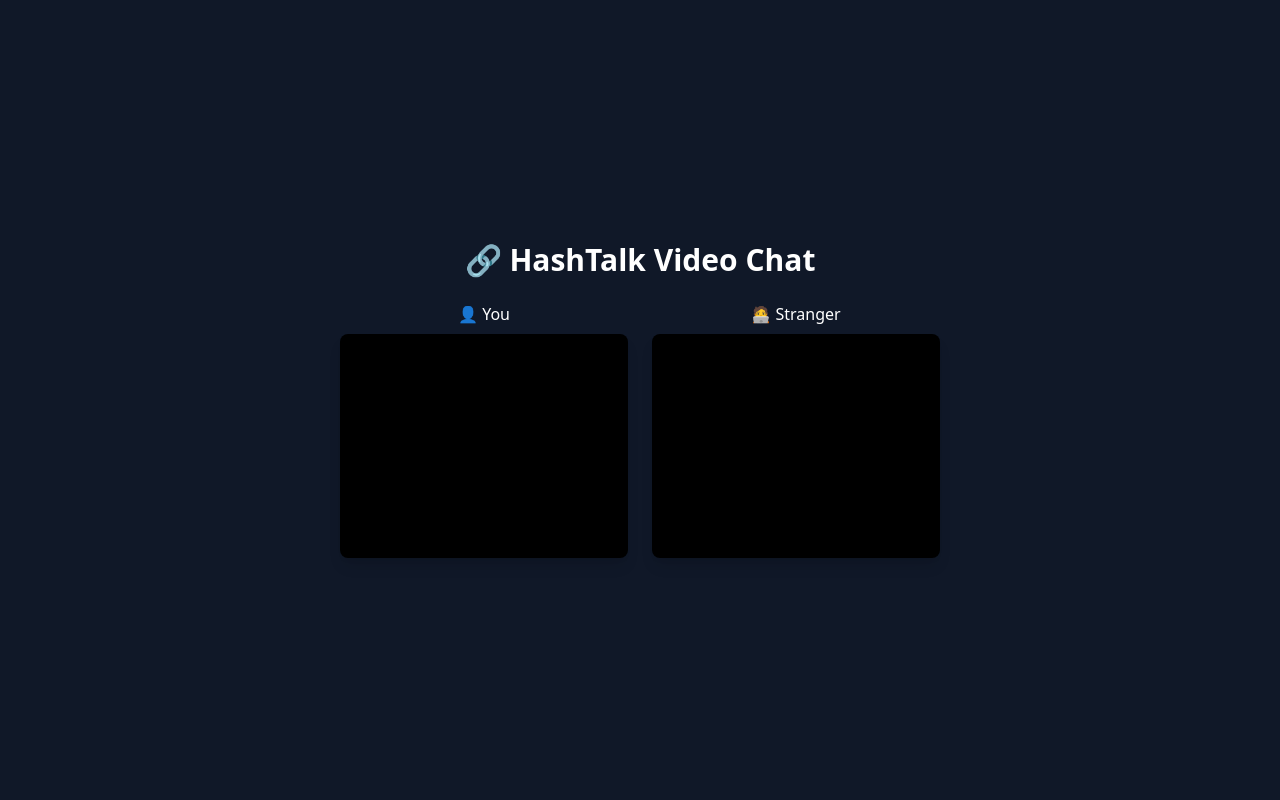
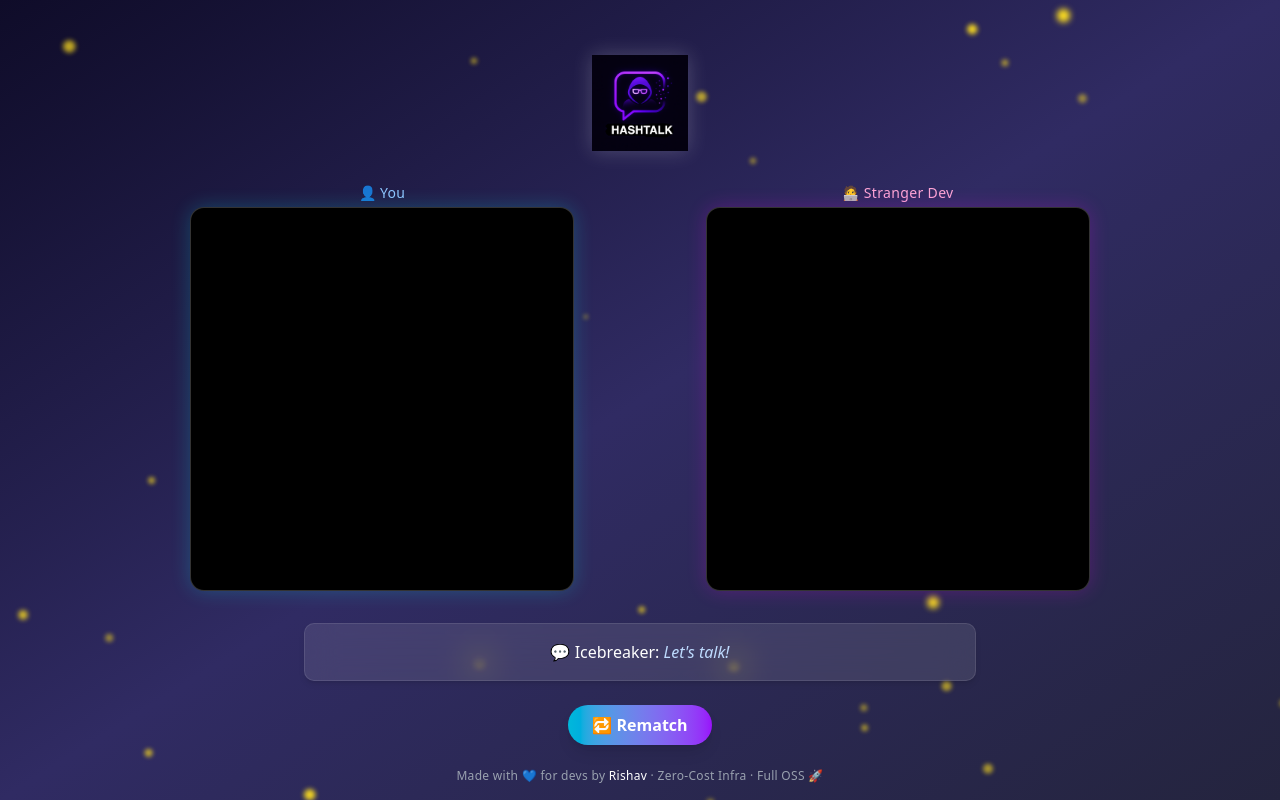
Before and after one commit to rishav-learnerml/hashcode-fe, a React (Vite) app: page /match in a window 1280 px wide. Built offline with nearby package versions, Linux system fonts and the light colour scheme; no server answers.

Commit message:
Add axios for API calls and enhance Match component with animated logo and icebreaker feature

```diff
--- a/package.json
+++ b/package.json
@@ -15,6 +15,7 @@
     "@radix-ui/react-switch": "^1.2.5",
     "@radix-ui/react-tabs": "^1.1.12",
     "@tailwindcss/vite": "^4.1.11",
+    "axios": "^1.11.0",
     "class-variance-authority": "^0.7.1",
     "clsx": "^2.1.1",
     "framer-motion": "^12.23.9",
--- a/src/pages/Match.tsx
+++ b/src/pages/Match.tsx
@@ -1,5 +1,9 @@
 import { useEffect, useRef, useState } from "react";
 import io from "socket.io-client";
+import axios from "axios";
+import { motion } from "framer-motion";
+import logo from "../assets/logo.png"; // or wherever your logo is stored
+import Fireflies from "../components/Fireflies";
 
 const socket = io("https://hashtalk.swagcoder.in", {
   transports: ["websocket"],
@@ -10,8 +14,10 @@ const Match = () => {
   const remoteVideoRef = useRef<HTMLVideoElement | null>(null);
   const peerRef = useRef<RTCPeerConnection | null>(null);
   const localStreamRef = useRef<MediaStream | null>(null);
+
   const [remoteSocketId, setRemoteSocketId] = useState<string | null>(null);
   const [isInitiator, setIsInitiator] = useState<boolean>(false);
+  const [icebreaker, setIcebreaker] = useState<string>("");
 
   // 1. Get local media
   useEffect(() => {
@@ -90,8 +96,6 @@ const Match = () => {
     socket.on("match-found", ({ socketId }: { socketId: string }) => {
       console.log("Match found with", socketId);
       setRemoteSocketId(socketId);
-
-      // Simple deterministic logic: lexicographically smaller ID initiates
       if ((socket as any).id < socketId) {
         setIsInitiator(true);
       }
@@ -115,8 +119,8 @@ const Match = () => {
 
     socket.on("receiving-returned-signal", async ({ signal }) => {
       console.log("Receiving returned signal");
-      const connectionState = peerRef.current?.signalingState;
-      if (connectionState !== "stable") {
+      const state = peerRef.current?.signalingState;
+      if (state !== "stable") {
         try {
           await peerRef.current?.setRemoteDescription(
             new RTCSessionDescription(signal)
@@ -124,8 +128,6 @@ const Match = () => {
         } catch (e) {
           console.error("Error setting returned signal:", e);
         }
-      } else {
-        console.log("Ignoring returned signal due to state:", connectionState);
       }
     });
 
@@ -139,9 +141,7 @@ const Match = () => {
 
     socket.on("user-disconnected", (id) => {
       console.log("User disconnected:", id);
-      if (remoteVideoRef.current) {
-        remoteVideoRef.current.srcObject = null;
-      }
+      if (remoteVideoRef.current) remoteVideoRef.current.srcObject = null;
       peerRef.current?.close();
       peerRef.current = null;
     });
@@ -155,38 +155,102 @@ const Match = () => {
     };
   }, []);
 
-  // Trigger call initiation after we know both socketId and role
   useEffect(() => {
     if (remoteSocketId && isInitiator) {
       initiateCall();
     }
   }, [remoteSocketId, isInitiator]);
 
+  // Icebreaker fetch
+  useEffect(() => {
+    const fetchIcebreaker = async () => {
+      try {
+        const res = await axios.get("http://localhost:3000/ai/icebreaker");
+        setIcebreaker(res.data?.message || "Let's talk!");
+      } catch (err) {
+        console.error("Failed to fetch icebreaker:", err);
+        setIcebreaker("Let's talk!");
+      }
+    };
+    fetchIcebreaker();
+  }, []);
+
+  const handleRematch = async () => {
+    window.location.reload(); // Simple rematch by reloading
+  };
+
   return (
-    <div className="flex flex-col items-center justify-center min-h-screen bg-gray-900 text-white p-4 gap-6">
-      <h1 className="text-3xl font-bold">🔗 HashTalk Video Chat</h1>
-      <div className="flex flex-col md:flex-row items-center gap-6">
-        <div className="flex flex-col items-center">
-          <p className="mb-2">👤 You</p>
+ <div className="relative min-h-screen bg-gradient-to-br from-[#0f0c29] via-[#302b63] to-[#24243e] text-white flex flex-col items-center justify-center px-4 overflow-hidden">
+  <Fireflies />
+
+  {/* Animated Logo */}
+  <motion.img
+    src={logo}
+    alt="HashTalk Logo"
+    className="w-24 h-24 bg-transparent mb-8 z-10 drop-shadow-[0_0_10px_rgba(255,255,255,0.2)]"
+    animate={{ y: [0, -12, 0] }}
+    transition={{ duration: 2.5, ease: "easeInOut" }}
+  />
+
+  {/* Video Grid */}
+  <motion.div
+    className="grid grid-cols-1 md:grid-cols-2 gap-2 w-full max-w-5xl z-10"
+    initial={{ opacity: 0, y: 20 }}
+    animate={{ opacity: 1, y: 0 }}
+    transition={{ duration: 0.7, delay: 0.2 }}
+  >
+    {/* Local Video */}
+    <div className="flex flex-col items-center space-y-1">
+      <p className="text-sm text-blue-300 tracking-wide">👤 You</p>
       <video
         ref={localVideoRef}
         autoPlay
         playsInline
         muted
-            className="w-72 h-56 bg-black rounded-md shadow-lg"
+        className="rounded-xl border border-white/20 bg-black w-full max-w-sm aspect-video object-cover shadow-[0_0_20px_rgba(0,255,255,0.2)] md:w-96 md:h-96"
       />
     </div>
-        <div className="flex flex-col items-center">
-          <p className="mb-2">🧑‍💻 Stranger</p>
+
+    {/* Remote Video */}
+    <div className="flex flex-col items-center space-y-1">
+      <p className="text-sm text-pink-300 tracking-wide">🧑‍💻 Stranger Dev</p>
       <video
         ref={remoteVideoRef}
         autoPlay
         playsInline
-            className="w-72 h-56 bg-black rounded-md shadow-lg"
+        className="rounded-xl border border-white/20 bg-black w-full max-w-sm aspect-video object-cover shadow-[0_0_20px_rgba(255,0,255,0.2)] md:w-96 md:h-96"
       />
     </div>
+  </motion.div>
+
+  {/* Icebreaker Prompt */}
+  <motion.div
+    className="mt-8 bg-white/10 backdrop-blur-lg p-4 px-6 rounded-lg border border-white/10 text-center max-w-2xl w-full shadow-md z-10"
+    initial={{ opacity: 0, y: 10 }}
+    animate={{ opacity: 1, y: 0 }}
+    transition={{ duration: 0.5, delay: 0.4 }}
+  >
+    <p className="text-base font-medium text-white">
+      💬 Icebreaker: <span className="italic text-blue-200">{icebreaker || "Loading..."}</span>
+    </p>
+  </motion.div>
+
+  {/* Rematch Button */}
+  <motion.button
+    onClick={handleRematch}
+    className="mt-6 px-6 py-2 bg-gradient-to-r from-cyan-500 to-purple-600 hover:from-cyan-600 hover:to-purple-700 text-white font-semibold rounded-full shadow-lg transition-all duration-300"
+    whileHover={{ scale: 1.05 }}
+    whileTap={{ scale: 0.95 }}
+  >
+    🔁 Rematch
+  </motion.button>
+
+  {/* Footer */}
+  <div className="absolute bottom-4 text-gray-400 text-xs z-10 tracking-wide">
+    Made with 💙 for devs by <span className="text-white font-medium">Rishav</span> · Zero-Cost Infra · Full OSS 🚀
   </div>
 </div>
+
   );
 };
 
```
Also changed, not shown: 1 other file (tests, documents, lock files or other folders). Lines whose indentation alone changed are shown as unchanged.
